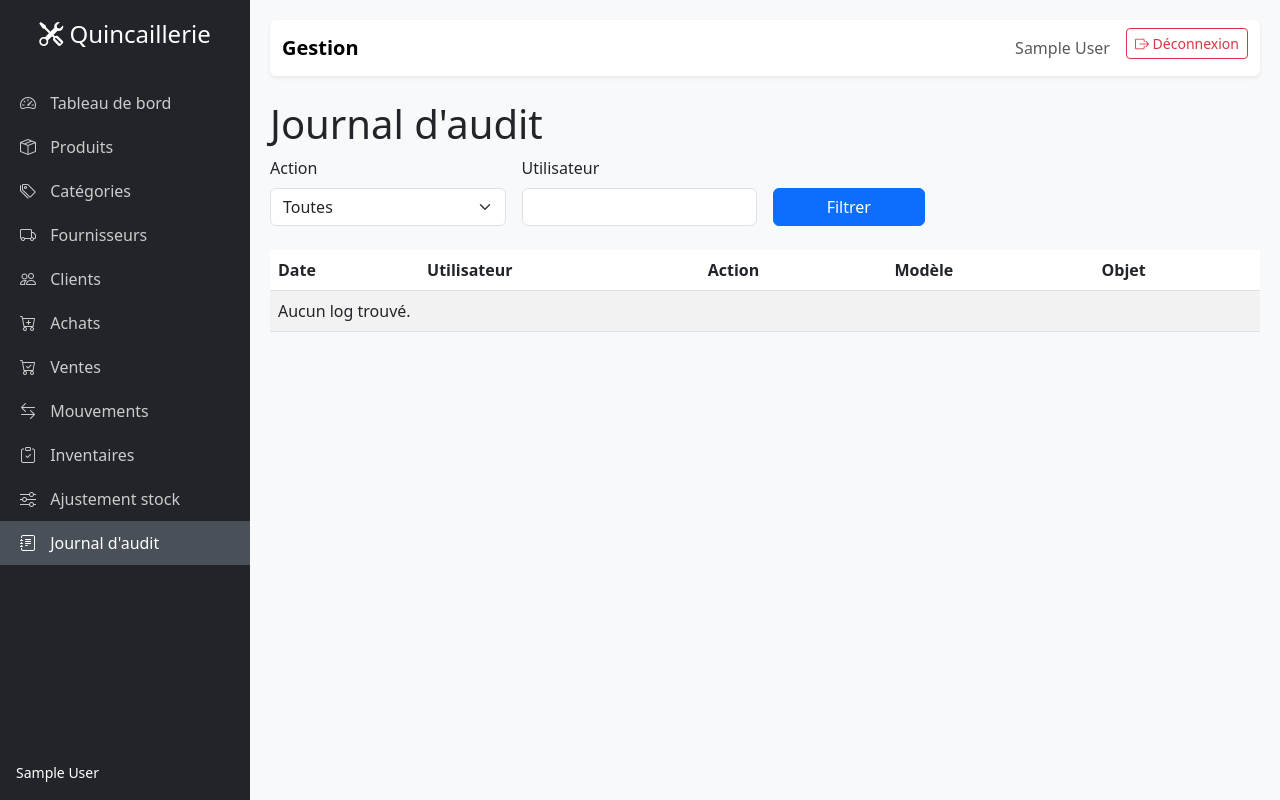
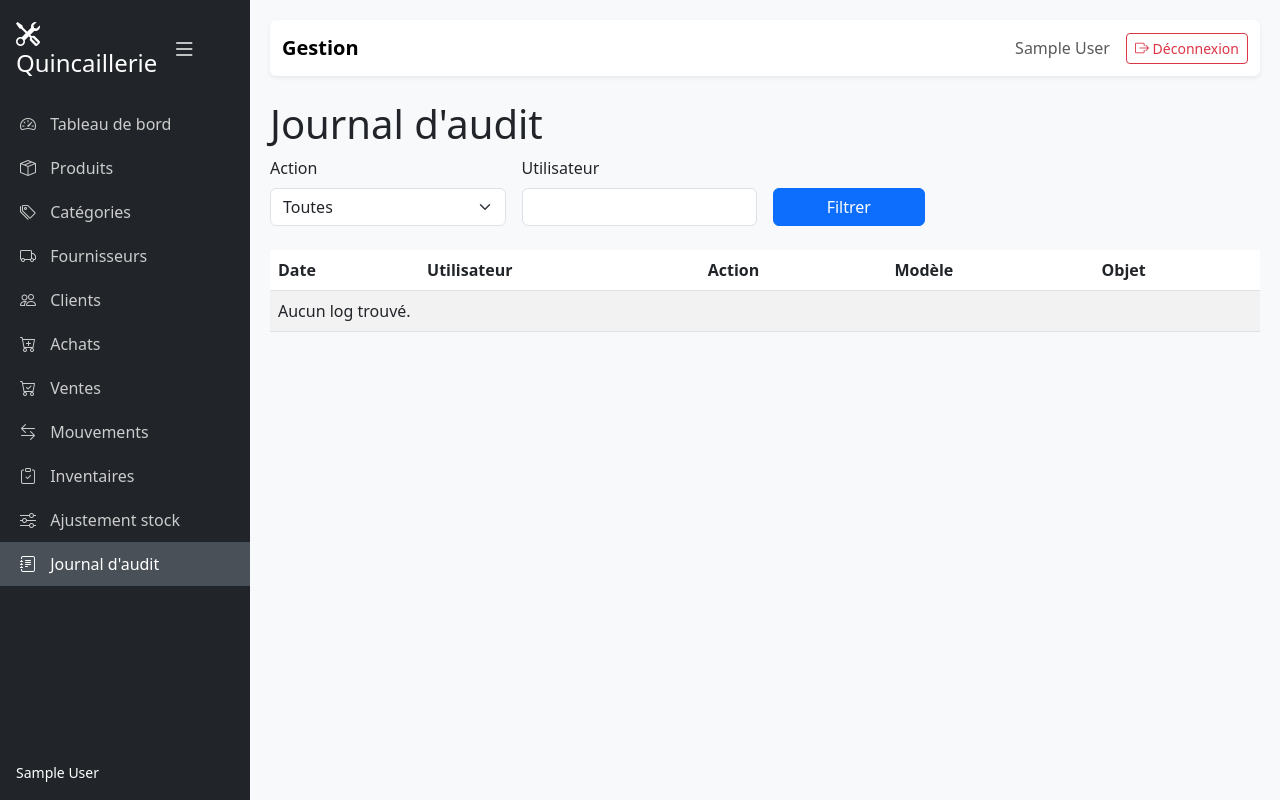
Before and after one commit to SAAHMATHWORKS/quincaillerie, a Django app: page /audit/ in a window 1280 px wide. Run offline with Django 5.2, Linux system fonts and the light colour scheme; the visitor is signed in with stand-in values (Sample User, id 1); data that the repository does not hold is empty.

Commit message:
réduire/agrandir la sidebar

```diff
--- a/templates/base.html
+++ b/templates/base.html
@@ -8,9 +8,21 @@
     <link href="https://cdn.jsdelivr.net/npm/bootstrap@5.3.0/dist/css/bootstrap.min.css" rel="stylesheet">
     <link rel="stylesheet" href="https://cdn.jsdelivr.net/npm/bootstrap-icons@1.10.5/font/bootstrap-icons.css">
     <style>
-        body { display: flex; min-height: 100vh; }
+        :root {
+            --sidebar-width: 250px;
+            --sidebar-collapsed-width: 70px;
+            --transition-speed: 0.3s;
+        }
+
+        body {
+            display: flex;
+            min-height: 100vh;
+            margin: 0;
+        }
+
+        /* Sidebar */
         .sidebar {
-            width: 250px;
+            width: var(--sidebar-width);
             background-color: #212529;
             color: #fff;
             padding-top: 20px;
@@ -19,102 +31,240 @@
             bottom: 0;
             left: 0;
             overflow-y: auto;
+            overflow-x: hidden;
+            transition: width var(--transition-speed) ease;
+            z-index: 1000;
         }
-        .sidebar .nav-link { color: #ccc; padding: 10px 20px; }
-        .sidebar .nav-link:hover, .sidebar .nav-link.active { background-color: #495057; color: #fff; }
-        .sidebar .nav-link i { margin-right: 10px; }
+
+        .sidebar.collapsed {
+            width: var(--sidebar-collapsed-width);
+        }
+
+        .sidebar .nav-link {
+            color: #ccc;
+            padding: 10px 20px;
+            white-space: nowrap;
+            overflow: hidden;
+            transition: padding var(--transition-speed) ease;
+        }
+
+        .sidebar.collapsed .nav-link {
+            padding: 10px 15px;
+            text-align: center;
+        }
+
+        .sidebar .nav-link:hover,
+        .sidebar .nav-link.active {
+            background-color: #495057;
+            color: #fff;
+        }
+
+        .sidebar .nav-link i {
+            margin-right: 10px;
+            transition: margin var(--transition-speed) ease;
+        }
+
+        .sidebar.collapsed .nav-link i {
+            margin-right: 0;
+        }
+
+        .sidebar .nav-text {
+            display: inline;
+            transition: opacity var(--transition-speed) ease;
+        }
+
+        .sidebar.collapsed .nav-text {
+            display: none;
+        }
+
+        .sidebar .logo-text {
+            transition: opacity var(--transition-speed) ease;
+        }
+
+        .sidebar.collapsed .logo-text {
+            display: none;
+        }
+
+        .sidebar .user-info {
+            transition: opacity var(--transition-speed) ease;
+        }
+
+        .sidebar.collapsed .user-info {
+            display: none;
+        }
+
+        /* Toggle button */
+        .sidebar-toggle {
+            background: none;
+            border: none;
+            color: #fff;
+            font-size: 1.5rem;
+            cursor: pointer;
+            padding: 5px 15px;
+            width: 100%;
+            text-align: left;
+            transition: text-align var(--transition-speed) ease;
+        }
+
+        .sidebar.collapsed .sidebar-toggle {
+            text-align: center;
+            padding: 5px;
+        }
+
+        /* Main content */
         .main-content {
-            margin-left: 250px;
+            margin-left: var(--sidebar-width);
             flex: 1;
             padding: 20px;
             background: #f8f9fa;
             min-height: 100vh;
+            transition: margin-left var(--transition-speed) ease;
+            width: calc(100% - var(--sidebar-width));
         }
-        .navbar-brand { font-weight: bold; }
+
+        .main-content.expanded {
+            margin-left: var(--sidebar-collapsed-width);
+            width: calc(100% - var(--sidebar-collapsed-width));
+        }
+
+        .navbar-brand {
+            font-weight: bold;
+        }
+
+        /* Responsive */
         @media (max-width: 768px) {
-            .sidebar { width: 100%; height: auto; position: relative; }
-            .main-content { margin-left: 0; }
+            .sidebar {
+                width: var(--sidebar-width);
+                left: calc(-1 * var(--sidebar-width));
             }
-        /* Style pour la page sans sidebar (login, etc.) */
-        .public-layout { margin: 0; padding: 0; background: #f8f9fa; }
+
+            .sidebar.mobile-show {
+                left: 0;
+            }
+
+            .sidebar.collapsed {
+                left: calc(-1 * var(--sidebar-collapsed-width));
+            }
+
+            .main-content {
+                margin-left: 0;
+                width: 100%;
+            }
+
+            .main-content.expanded {
+                margin-left: 0;
+                width: 100%;
+            }
+
+            .mobile-overlay {
+                display: none;
+                position: fixed;
+                top: 0;
+                left: 0;
+                right: 0;
+                bottom: 0;
+                background: rgba(0,0,0,0.5);
+                z-index: 999;
+            }
+
+            .mobile-overlay.show {
+                display: block;
+            }
+        }
     </style>
     {% block extra_css %}{% endblock %}
 </head>
 <body>
 {% if user.is_authenticated %}
-    <!-- Sidebar pour utilisateurs connectés -->
-    <div class="sidebar d-flex flex-column">
-        <div class="text-center mb-4">
-            <h4 class="text-white"><i class="bi bi-tools"></i> Quincaillerie</h4>
+    <!-- Overlay mobile -->
+    <div class="mobile-overlay" id="mobileOverlay" onclick="closeSidebar()"></div>
+
+    <!-- Sidebar -->
+    <div class="sidebar d-flex flex-column" id="sidebar">
+        <div class="d-flex justify-content-between align-items-center px-3 mb-4">
+            <h4 class="text-white logo-text mb-0"><i class="bi bi-tools"></i> <span class="nav-text">Quincaillerie</span></h4>
+            <button class="sidebar-toggle d-none d-md-block" onclick="toggleSidebar()" title="Réduire/Agrandir">
+                <i class="bi bi-list"></i>
+            </button>
+            <button class="sidebar-toggle d-md-none" onclick="closeSidebar()" title="Fermer">
+                <i class="bi bi-x-lg"></i>
+            </button>
         </div>
+
         <ul class="nav flex-column">
             <li class="nav-item">
                 <a class="nav-link {% if request.resolver_match.url_name == 'dashboard' %}active{% endif %}" href="{% url 'dashboard' %}">
-                    <i class="bi bi-speedometer2"></i> Tableau de bord
+                    <i class="bi bi-speedometer2"></i> <span class="nav-text">Tableau de bord</span>
                 </a>
             </li>
             <li class="nav-item">
-                <a class="nav-link {% if 'product' in request.path or 'category' in request.path %}active{% endif %}" href="{% url 'product_list' %}">
-                    <i class="bi bi-box-seam"></i> Produits
+                <a class="nav-link {% if 'product' in request.path %}active{% endif %}" href="{% url 'product_list' %}">
+                    <i class="bi bi-box-seam"></i> <span class="nav-text">Produits</span>
                 </a>
             </li>
             <li class="nav-item">
                 <a class="nav-link {% if 'categories' in request.path %}active{% endif %}" href="{% url 'category_list' %}">
-                    <i class="bi bi-tags"></i> Catégories
+                    <i class="bi bi-tags"></i> <span class="nav-text">Catégories</span>
                 </a>
             </li>
             <li class="nav-item">
                 <a class="nav-link {% if 'supplier' in request.path %}active{% endif %}" href="{% url 'supplier_list' %}">
-                    <i class="bi bi-truck"></i> Fournisseurs
+                    <i class="bi bi-truck"></i> <span class="nav-text">Fournisseurs</span>
                 </a>
             </li>
             <li class="nav-item">
                 <a class="nav-link {% if 'customer' in request.path %}active{% endif %}" href="{% url 'customer_list' %}">
-                    <i class="bi bi-people"></i> Clients
+                    <i class="bi bi-people"></i> <span class="nav-text">Clients</span>
                 </a>
             </li>
             <li class="nav-item">
                 <a class="nav-link {% if 'purchase' in request.path %}active{% endif %}" href="{% url 'purchase_list' %}">
-                    <i class="bi bi-cart-plus"></i> Achats
+                    <i class="bi bi-cart-plus"></i> <span class="nav-text">Achats</span>
                 </a>
             </li>
             <li class="nav-item">
                 <a class="nav-link {% if 'sale' in request.path %}active{% endif %}" href="{% url 'sale_list' %}">
-                    <i class="bi bi-cart-check"></i> Ventes
+                    <i class="bi bi-cart-check"></i> <span class="nav-text">Ventes</span>
                 </a>
             </li>
             <li class="nav-item">
                 <a class="nav-link {% if 'mouvement' in request.path %}active{% endif %}" href="{% url 'stock_movement_list' %}">
-                    <i class="bi bi-arrow-left-right"></i> Mouvements
+                    <i class="bi bi-arrow-left-right"></i> <span class="nav-text">Mouvements</span>
                 </a>
             </li>
             <li class="nav-item">
                 <a class="nav-link {% if 'inventaire' in request.path %}active{% endif %}" href="{% url 'inventory_list' %}">
-                    <i class="bi bi-clipboard-check"></i> Inventaires
+                    <i class="bi bi-clipboard-check"></i> <span class="nav-text">Inventaires</span>
                 </a>
             </li>
             <li class="nav-item">
                 <a class="nav-link {% if 'ajustement' in request.path %}active{% endif %}" href="{% url 'stock_adjustment' %}">
-                    <i class="bi bi-sliders"></i> Ajustement stock
+                    <i class="bi bi-sliders"></i> <span class="nav-text">Ajustement stock</span>
                 </a>
             </li>
             <li class="nav-item">
                 <a class="nav-link {% if 'audit' in request.path %}active{% endif %}" href="{% url 'auditlog_list' %}">
-                    <i class="bi bi-journal-text"></i> Journal d'audit
+                    <i class="bi bi-journal-text"></i> <span class="nav-text">Journal d'audit</span>
                 </a>
             </li>
         </ul>
-        <div class="mt-auto p-3">
+
+        <div class="mt-auto p-3 user-info">
             <small>{{ request.user.get_full_name|default:request.user.username }}</small>
         </div>
     </div>
-    <!-- Contenu principal -->
-    <div class="main-content">
+
+    <!-- Main Content -->
+    <div class="main-content" id="mainContent">
+        <!-- Top navbar -->
         <nav class="navbar navbar-expand-lg navbar-light bg-white shadow-sm mb-4 rounded">
             <div class="container-fluid">
+                <button class="btn btn-outline-secondary me-2 d-md-none" onclick="openSidebar()">
+                    <i class="bi bi-list"></i>
+                </button>
                 <span class="navbar-brand">{% block page_title %}Gestion{% endblock %}</span>
-                <div class="d-flex">
-                    <span class="navbar-text me-3">{{ request.user.get_full_name|default:request.user.username }}</span>
+                <div class="d-flex align-items-center ms-auto">
+                    <span class="navbar-text me-3 d-none d-md-inline">{{ request.user.get_full_name|default:request.user.username }}</span>
                     <form method="post" action="{% url 'logout' %}">
                         {% csrf_token %}
                         <button type="submit" class="btn btn-outline-danger btn-sm"><i class="bi bi-box-arrow-right"></i> Déconnexion</button>
@@ -122,6 +272,7 @@
                 </div>
             </div>
         </nav>
+
         {% if messages %}
             {% for message in messages %}
                 <div class="alert alert-{{ message.tags }} alert-dismissible fade show" role="alert">
@@ -130,10 +281,11 @@
                 </div>
             {% endfor %}
         {% endif %}
+
         {% block content %}{% endblock %}
     </div>
 {% else %}
-        <!-- Layout public (login, etc.) -->
+    <!-- Public layout (login) -->
     <div class="container mt-5">
         {% if messages %}
             {% for message in messages %}
@@ -147,6 +299,45 @@
     </div>
 {% endif %}
 
+<script>
+    // Toggle sidebar on desktop
+    function toggleSidebar() {
+        const sidebar = document.getElementById('sidebar');
+        const mainContent = document.getElementById('mainContent');
+        sidebar.classList.toggle('collapsed');
+        mainContent.classList.toggle('expanded');
+
+        // Save state
+        const isCollapsed = sidebar.classList.contains('collapsed');
+        localStorage.setItem('sidebarCollapsed', isCollapsed);
+    }
+
+    // Mobile: open sidebar
+    function openSidebar() {
+        const sidebar = document.getElementById('sidebar');
+        const overlay = document.getElementById('mobileOverlay');
+        sidebar.classList.add('mobile-show');
+        overlay.classList.add('show');
+    }
+
+    // Mobile: close sidebar
+    function closeSidebar() {
+        const sidebar = document.getElementById('sidebar');
+        const overlay = document.getElementById('mobileOverlay');
+        sidebar.classList.remove('mobile-show');
+        overlay.classList.remove('show');
+    }
+
+    // Restore sidebar state on page load
+    document.addEventListener('DOMContentLoaded', function() {
+        const isCollapsed = localStorage.getItem('sidebarCollapsed') === 'true';
+        if (isCollapsed && window.innerWidth > 768) {
+            document.getElementById('sidebar').classList.add('collapsed');
+            document.getElementById('mainContent').classList.add('expanded');
+        }
+    });
+</script>
+
 <script src="https://cdn.jsdelivr.net/npm/bootstrap@5.3.0/dist/js/bootstrap.bundle.min.js"></script>
 {% block extra_js %}{% endblock %}
 </body>
```
Lines whose indentation alone changed are shown as unchanged.
